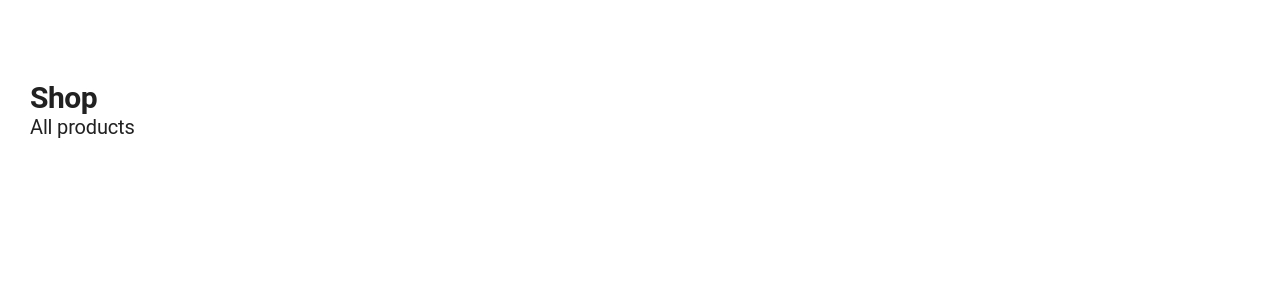
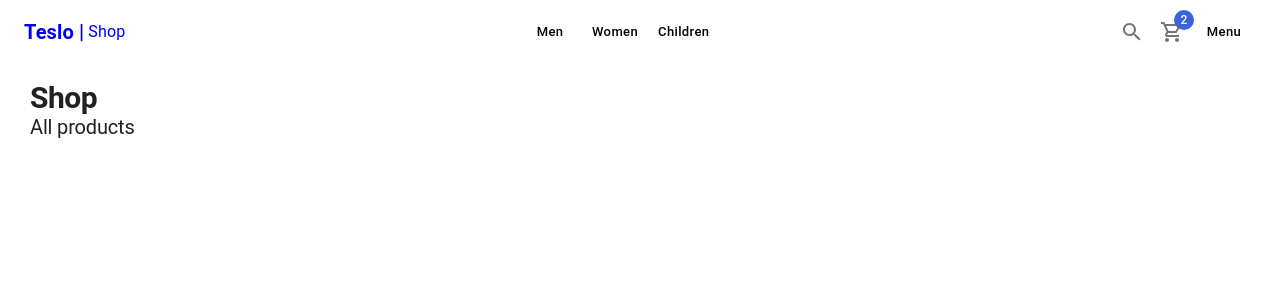
Before and after one commit to StefanoCutri/teslo-shop-next, a Next.js app: page / in a window 1280 px wide. Shown: the top 300 px of the page. Built offline with nearby package versions, Linux system fonts and the light colour scheme.

Commit message:
Navbar template and fix theme settings

```diff
--- a/src/components/layouts/ShopLayout.tsx
+++ b/src/components/layouts/ShopLayout.tsx
@@ -1,4 +1,5 @@
 import Head from "next/head";
+import Navbar from "../ui/Navbar";
 
 interface Props {
   title: string;
@@ -24,8 +25,13 @@
 
         {imageFullUrl && <meta name="og:image" content={imageFullUrl} />}
       </Head>
-      <nav>{/* TODO: navbar */}</nav>
+
+      <nav>
+        <Navbar />
+      </nav>
+
       {/* TODO: sidebar */}
+
       <main
         style={{
           margin: "80px auto",
--- /dev/null
+++ b/src/components/ui/Navbar.tsx
@@ -0,0 +1,63 @@
+import {
+  AppBar,
+  Link,
+  Toolbar,
+  Typography,
+  Box,
+  Button,
+  IconButton,
+  Badge,
+} from "@mui/material";
+import { SearchOutlined, ShoppingCartOutlined } from "@mui/icons-material";
+import NextLink from "next/link";
+
+const Navbar = () => {
+  return (
+    <AppBar>
+      <Toolbar>
+        <NextLink href="/" passHref legacyBehavior>
+          <Link display="flex" alignItems="center">
+            <Typography variant="h6">Teslo |</Typography>
+            <Typography sx={{ ml: 0.5 }}> Shop</Typography>
+          </Link>
+        </NextLink>
+        <Box flex={1} />
+        <Box sx={{}}>
+          <NextLink href="/category/men" passHref legacyBehavior>
+            <Link>
+              <Button>Men</Button>
+            </Link>
+          </NextLink>
+          <NextLink href="/category/women" passHref legacyBehavior>
+            <Link>
+              <Button>Women</Button>
+            </Link>
+          </NextLink>
+          <NextLink href="/category/children" passHref legacyBehavior>
+            <Link>
+              <Button>Children</Button>
+            </Link>
+          </NextLink>
+        </Box>
+        <Box flex={1} />
+
+        <IconButton>
+          <SearchOutlined />
+        </IconButton>
+
+        <NextLink href="/cart" passHref legacyBehavior>
+          <Link>
+            <IconButton>
+              <Badge badgeContent={2} color="secondary">
+                <ShoppingCartOutlined />
+              </Badge>
+            </IconButton>
+          </Link>
+        </NextLink>
+        <Button>Menu</Button>
+      </Toolbar>
+    </AppBar>
+  );
+};
+
+export default Navbar;
--- /dev/null
+++ b/src/components/ui/index.ts
@@ -0,0 +1,2 @@
+
+export * from './Navbar'
--- a/src/themes/light-theme.ts
+++ b/src/themes/light-theme.ts
@@ -15,7 +15,7 @@
   components: {
     MuiLink: {
       defaultProps: {
-        underline: 'none',
+        underline: 'none'
       },
     },
     MuiAppBar: {
@@ -26,6 +26,7 @@
       styleOverrides: {
         root: {
           backgroundColor: 'white',
+          color: '#000',
           height: 60
         },
       }
@@ -40,6 +41,10 @@
         h2: {
           fontSize: 20,
           fontWeight: 400
+        },
+        h6: {
+          fontSize: 20,
+          fontWeight: 600
         },
         subtitle1: {
           fontSize: 18,
@@ -57,6 +62,8 @@
       },
       styleOverrides: {
         root: {
+          backgroundColor: 'white',
+          color: 'black',
           textTransform: 'none',
           boxShadow: 'none',
           borderRadius: 10,
```
